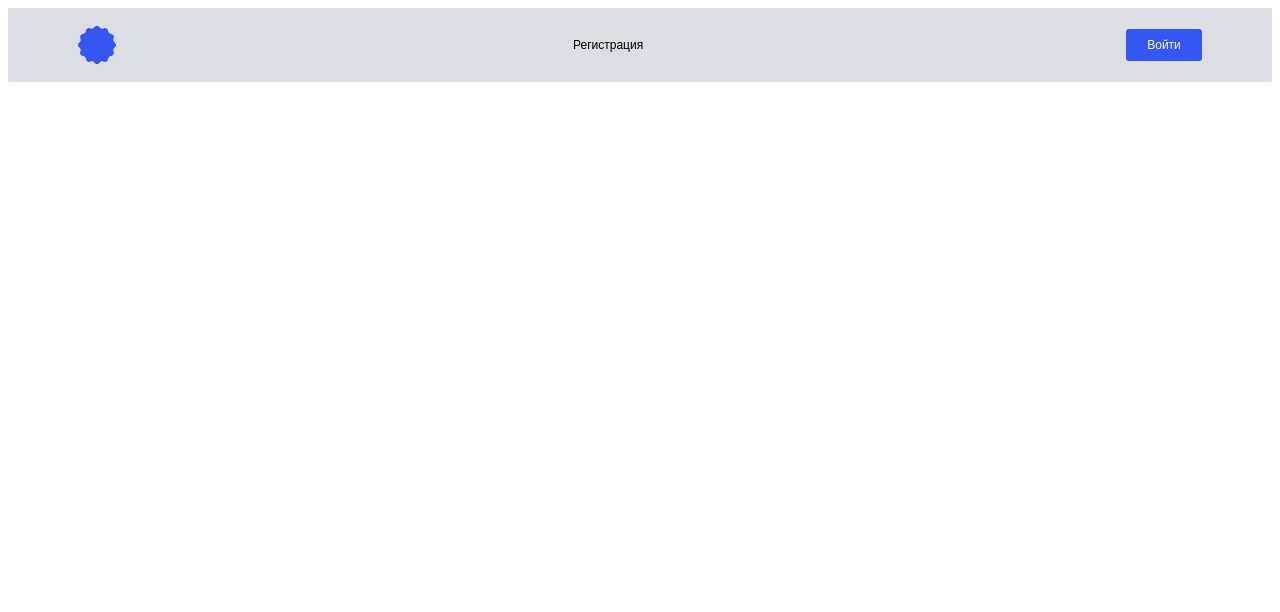
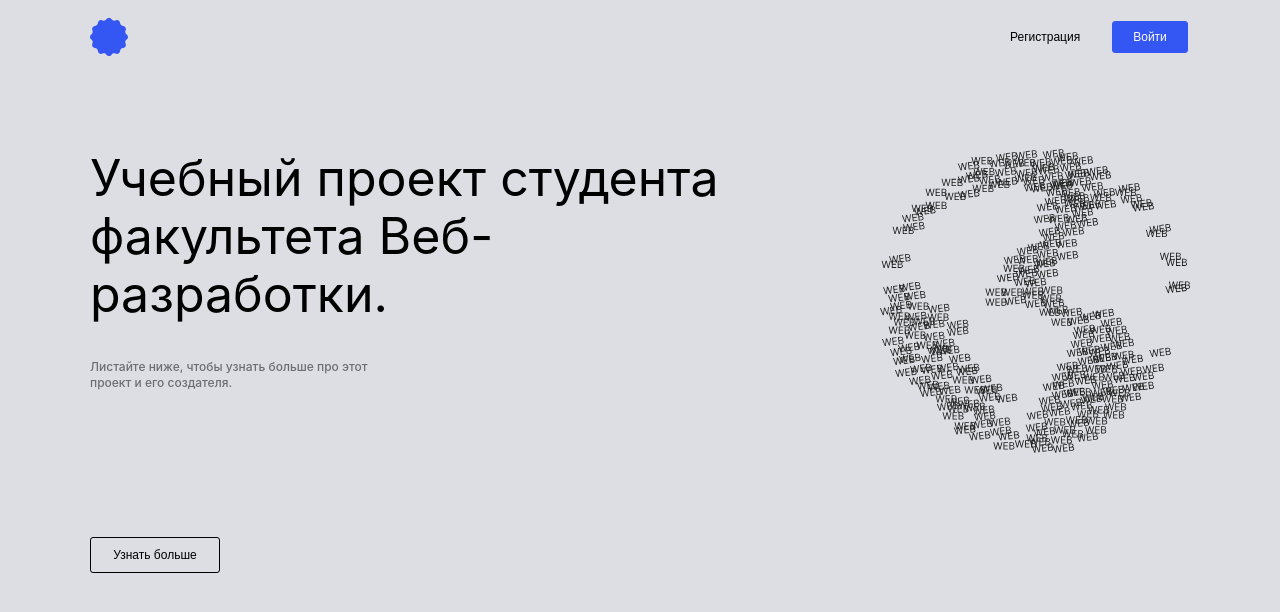
Before and after one commit to Moscow89er/movies-explorer-frontend, a React (Create React App) app: page / in a window 1280 px wide. Shown: the top 612 px of the page. Built offline with nearby package versions, Linux system fonts and the light colour scheme.

Commit message:
верстка компонента promo

```diff
--- a/src/components/App/App.js
+++ b/src/components/App/App.js
@@ -1,9 +1,11 @@
 import Header from "../Header/Header";
+import Main from "../Main/Main";
 
 function App() {
   return (
     <div>
       <Header />
+      <Main />
     </div>
   );
 }
--- a/src/components/Header/Header.css
+++ b/src/components/Header/Header.css
@@ -1,4 +1,5 @@
 .header {
+    margin: auto;
     display: flex;
     justify-content:space-between;
     align-items: center;
@@ -13,14 +14,18 @@
     height: 38px;
 }
 
+.header__container {
+    margin-right: 70px;
+    width: 186px;
+}
+
 .header__link_sign-in {
-    margin-right: 70px;
     width: 76px;
     height: 32px;
     color: #fff;
     background: #3456F3;
     border-radius: 3px;
-    border: 1px;
+    border: 1px solid #3456F3;
     font-size: 12px;
     font-style: normal;
     font-weight: 500;
--- a/src/components/Header/Header.js
+++ b/src/components/Header/Header.js
@@ -3,9 +3,11 @@ import headerLogo from '../../images/header_logo.svg';
 function Header () {
     return (
         <header className="header">
-            <img className="header__logo" src={headerLogo} alt="логотип в виде синего цветка"></img>
-            <button className="header__link_sign-up">Регистрация</button>
-            <button className="header__link_sign-in">Войти</button>
+            <img className="header__logo" src={headerLogo} alt="Изображение логотипа в виде синего цветка"></img>
+            <div className="header__container">
+                <button className="header__link_sign-up">Регистрация</button>
+                <button className="header__link_sign-in">Войти</button>
+            </div>
         </header>
     )
 }
--- a/src/components/Main/Main.js
+++ b/src/components/Main/Main.js
@@ -1,7 +1,10 @@
+import Promo from "./Promo";
+
 function Main () {
     return (
-        <>
-        </>
+        <main className="main">
+            <Promo />
+        </main>
     )
 }
 
--- /dev/null
+++ b/src/components/Main/Promo.css
@@ -0,0 +1,51 @@
+.promo {
+    margin: auto;
+    display: flex;
+    max-width: 1280px;
+    height: 524px;
+}
+
+.promo__container {
+    margin-top: 75px;
+    padding-left: 70px;
+    flex-direction: column;
+    max-width: 640px;
+    height: 424px;
+}
+
+.promo__logo {
+    margin: 75px 70px auto auto;
+    width: 310px;
+    height: 304px;
+}
+
+.promo__container_button {
+    margin-top: 146px;
+    width: 130px;
+    height: 36px;
+    background: inherit;
+    font-size: 12px;
+    font-style: normal;
+    font-weight: 500;
+    line-height: 16px;
+    border-radius: 3px;
+    border: 1px solid #000;
+}
+
+.promo__title {
+    margin: 0 0 36px auto;
+    font-size: 50px;
+    font-style: normal;
+    font-weight: 400;
+    line-height: 58px;
+}
+
+.promo__subtitle {
+    margin: 0 auto 0 0;
+    max-width: 310px;
+    font-size: 12px;
+    font-style: normal;
+    font-weight: 500;
+    line-height: 16px;
+    opacity: 0.5;
+}
--- a/src/components/Main/Promo.js
+++ b/src/components/Main/Promo.js
@@ -1,7 +1,17 @@
+import promoLogo from '../../images/promo_logo.svg'
+
 function Promo () {
     return (
-        <>
-        </>
+        <section className="promo">
+            <div className="promo__container">
+                <div className="promo__container_text">
+                    <h2 className="promo__title">Учебный проект студента факультета Веб-разработки.</h2>
+                    <p className="promo__subtitle">Листайте ниже, чтобы узнать больше про этот проект и его создателя.</p>
+                </div>
+                <button className="promo__container_button">Узнать больше</button>
+            </div>
+            <img className="promo__logo" src={promoLogo} alt="Изображение сгрупированных слов Web в виде земного шара"></img>
+        </section>
     )
 }
 
--- /dev/null
+++ b/src/components/Page/Page.css
@@ -0,0 +1,22 @@
+.page {
+    margin: 0;
+    padding: 0 20px 0;
+    font-family: 'Inter', Arial, sans-serif;
+    -webkit-font-smoothing: antialiased;
+    -moz-osx-font-smoothing: grayscale;
+    -webkit-text-size-adjust: 100%;
+    -ms-text-size-adjust: 100%;
+    -moz-text-size-adjust: 100%;
+    text-rendering: optimizeLegibility;
+    background-color: #DDDEE3;
+    color: #000;
+    width: 100%;
+    height: 100%;
+
+    box-sizing: border-box;
+}
+@media (max-width: 696px) {
+    .page {
+        padding: 0;
+    }
+}
--- a/src/index.css
+++ b/src/index.css
@@ -1 +1,3 @@
 @import url(./components/Header/Header.css);
+@import url(./components/Page/Page.css);
+@import url(./components//Main/Promo.css);
```
Also changed, not shown: src/images/promo_logo.svg (added).
